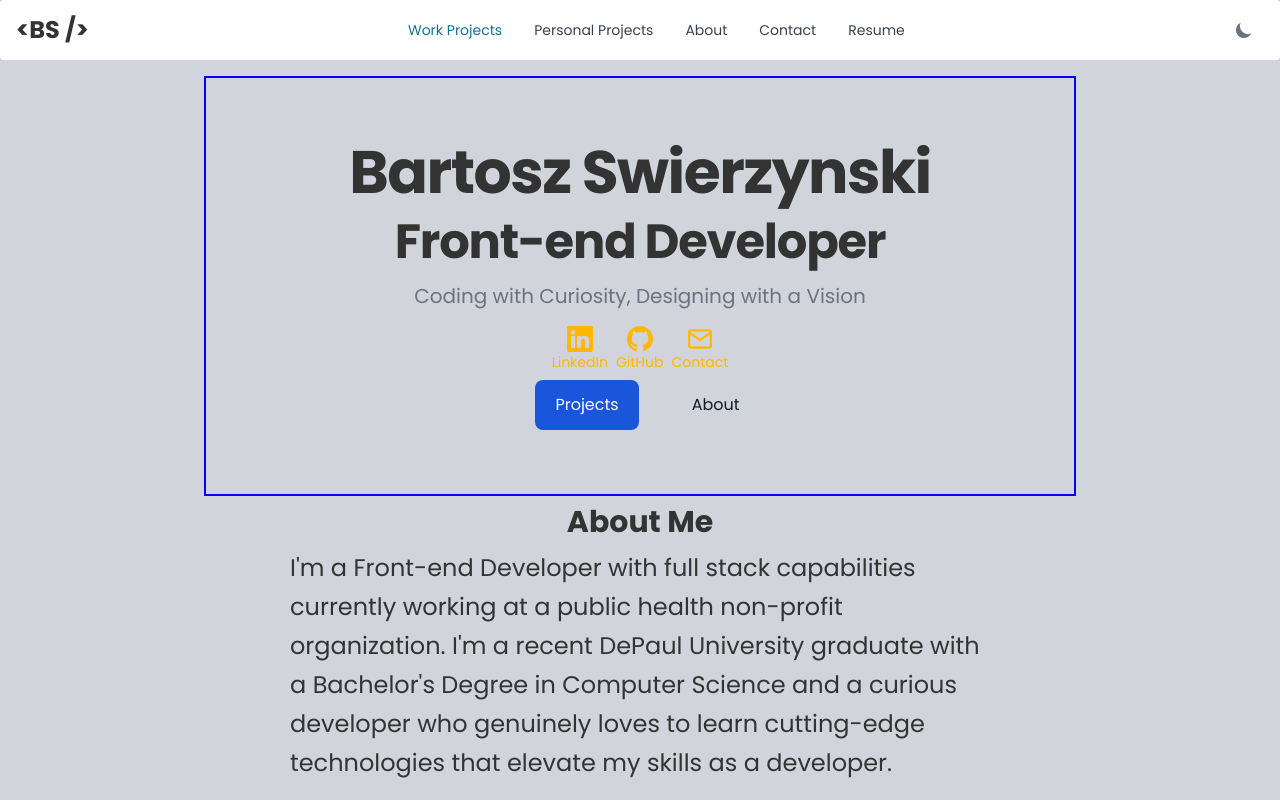
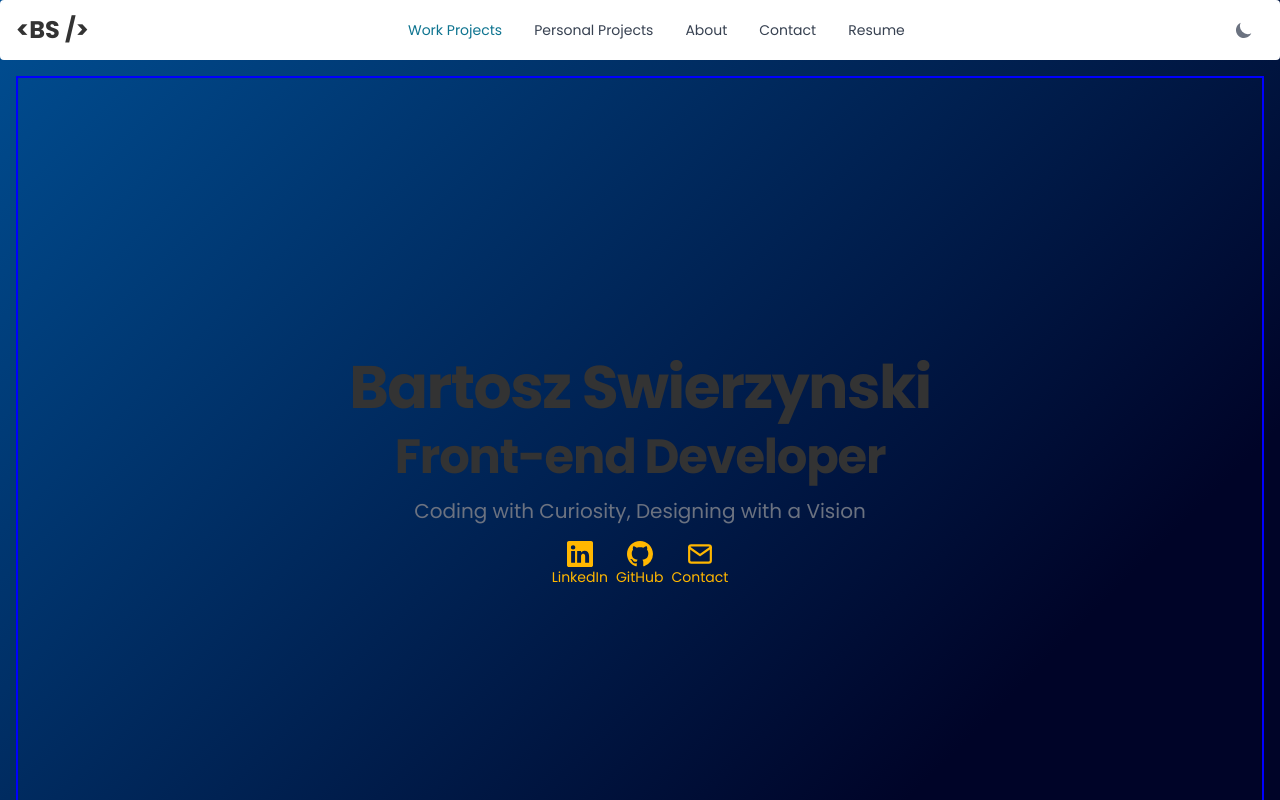
Before and after one commit to bartswierz/portfolio-website-updated, a Next.js app: page / in a window 1280 px wide. Shown: the top 800 px of the page. Built offline with nearby package versions, Linux system fonts and the light colour scheme.

Commit message:
added full viewport height for hero section, added custom scrollbar

```diff
--- a/src/app/components/ContactForm.tsx
+++ b/src/app/components/ContactForm.tsx
@@ -3,7 +3,7 @@ import { useState, useEffect, FormEvent } from "react";
 import { Label, TextInput, Textarea } from "flowbite-react";
 import { HiMail } from "react-icons/hi";
 import { BsFillPersonFill } from "react-icons/bs";
-
+import Toast_ from "./Toast";
 //REFERENCE VIDEO FOR nodemailer setup: https://www.youtube.com/watch?v=6DAozN-qxr0
 const ContactForm = () => {
   const [loading, setLoading] = useState(false);
@@ -70,15 +70,20 @@ const ContactForm = () => {
       setLoading(false);
 
       //reset the form
-      // event.target.name.value = "";
-      // event.target.email.value = "";
-      // event.target.message.value = "";
       setName("");
       setEmail("");
       setMessage("");
+      // <Toast_ />;
     }
 
     if (!response.ok) {
+      const error = await response.json();
+
+      if (error.message) {
+        // TODO - add a toast
+        // Toast(error message)
+        // <Toast_ />;
+      }
       console.log("Error sending message");
       setLoading(false);
     }
--- a/src/app/components/Hero.tsx
+++ b/src/app/components/Hero.tsx
@@ -4,8 +4,8 @@ import IconLink from "./IconLink";
 // Reference: https://flowbite.com/docs/components/jumbotron/
 const Hero = () => {
   return (
-    <section className="dark:bg-gray-900">
-      <div className="b py-8 px-4 mx-auto max-w-screen-xl text-center lg:py-16">
+    <section className="b w-full min-h-screen flex items-center justify-center">
+      <div className="py-8 px-4 mx-auto max-w-screen-xl text-center lg:py-16">
         <h1 className="mb-4 text-4xl font-extrabold tracking-tight leading-none  md:text-5xl lg:text-6xl dark:text-dark">
           Bartosz Swierzynski
           {/* Who you gonna call? GHOST BOO-STERS */}
@@ -26,13 +26,14 @@ const Hero = () => {
         </ul>
 
         {/* BUTTONS - PROJECT/ABOUT */}
-        <div className="flex flex-col space-y-4 sm:flex-row sm:justify-center sm:space-y-0 sm:space-x-4">
+        {/* <div className="flex flex-col space-y-4 sm:flex-row sm:justify-center sm:space-y-0 sm:space-x-4">
           <div id="work"></div>
           <Button text="Projects" buttonType="primary" link="#" />
 
           <div id="about"></div>
           <Button text="About" buttonType="secondary" link="#" />
-        </div>
+        </div> */}
+        {/* TODO - add  */}
       </div>
     </section>
   );
--- a/src/app/components/LaptopMockup.tsx
+++ b/src/app/components/LaptopMockup.tsx
@@ -5,7 +5,7 @@ interface LaptopMockupProps {
 const LaptopMockup = ({ image }: LaptopMockupProps) => {
   return (
     <div className="mb-6">
-      <div className="relative mx-auto border-gray-800 dark:border-gray-800 bg-gray-800 border-[8px] rounded-t-xl h-[172px] max-w-[301px] md:h-[294px] md:max-w-[512px]  bg-green-500-">
+      <div className="relative mx-auto border-gray-800 dark:border-gray-800 bg-gray-800 border-[8px] rounded-t-xl h-[172px] max-w-[301px] md:h-[294px] md:max-w-[512px] ">
         <div className="rounded-lg overflow-hidden h-[156px] md:h-[278px] bg-white dark:bg-gray-800">
           {/* LIGHT MODE */}
           {/* <img
@@ -18,12 +18,12 @@ const LaptopMockup = ({ image }: LaptopMockupProps) => {
           <img
             // src="https://flowbite.s3.amazonaws.com/docs/device-mockups/laptop-screen-dark.png"
             src={image}
-            className="hidden- dark:block- h-[156px] md:h-[278px] w-full rounded-lg- object-center"
+            className="h-[156px] md:h-[278px] w-full  object-center"
             alt="Laptop Mockup"
           />
         </div>
       </div>
-      <div className="relative mx-auto bg-gray-900 dark:bg-gray-700 rounded-b-xl rounded-t-sm h-[17px] max-w-[351px] md:h-[21px] md:max-w-[597px] shadow- shadow-lg">
+      <div className="relative mx-auto bg-gray-900 dark:bg-gray-700 rounded-b-xl rounded-t-sm h-[17px] max-w-[351px] md:h-[21px] md:max-w-[597px]  drop-shadow-2xl">
         <div className="absolute left-1/2 top-0 -translate-x-1/2 rounded-b-xl w-[56px] h-[5px] md:w-[96px] md:h-[8px] bg-gray-800"></div>
       </div>
     </div>
--- /dev/null
+++ b/src/app/components/Toast.tsx
@@ -0,0 +1,15 @@
+"use client";
+
+import { Toast } from "flowbite-react";
+import { FaTelegramPlane } from "react-icons/fa";
+
+export default function ToastSuccess() {
+  return (
+    <div className="space-x-4 divide-x divide-gray-200 dark:divide-gray-700">
+      <Toast>
+        <FaTelegramPlane className="h-5 w-5 text-cyan-600 dark:text-cyan-500" />
+        <div className="pl-4 text-sm font-normal">Message sent successfully.</div>
+      </Toast>
+    </div>
+  );
+}
--- a/src/app/globals.css
+++ b/src/app/globals.css
@@ -3,60 +3,128 @@
 @tailwind utilities;
 
 :root {
-  --background-color: #3123dd;
-  --color: #3123dd;
+  /* --background-color: linear-gradient(-45deg, #00c1df, #0028ff, #000428, #000428, #004e92);
+  --color: #3123dd; */
+  /* --background-color: #3123dd;
+  --color: #3123dd; */
 }
 
 /* SMOOTH SCROLLING */
 html {
   scroll-behavior: smooth;
+  /* TODO - temporary remove once we work on dark/light color schemes */
+  /* background: linear-gradient(-45deg, #00c1df, #0028ff, #000428, #000428, #004e92);
+  background-size: 125% 125%;
+  animation: gradient 10s ease infinite;
+  -moz-animation: gradient 10s ease infinite;
+  -webkit-animation: gradient 10s ease infinite;
+  -o-animation: gradient 10s ease infinite;
+  -ms-animation: gradient 10s ease infinite; */
 }
 
 [data-theme="dark"],
-[data-theme="dark"] {
-  --background-color: linear-gradient(-45deg, #00c1df, #0028ff, #000428, #000428, #004e92);
+[data-theme="dark"] body,
+[data-theme="dark"] html {
+  /* background: linear-gradient(-45deg, #00c1df, #0028ff, #000428, #000428, #004e92);
+  background-size: 125% 125%;
+  animation: gradient 10s ease infinite;
+  -moz-animation: gradient 10s ease infinite;
+  -webkit-animation: gradient 10s ease infinite;
+  -o-animation: gradient 10s ease infinite;
+  -ms-animation: gradient 10s ease infinite; */
+  /* background-size: 400% 400%; */
+  /* --background-color: linear-gradient(-45deg, #00c1df, #0028ff, #000428, #000428, #004e92); */
   /* background-color: #000;
   color: #12adaa; */
 }
-/* [data-theme="dark"] html,
-[data-theme="dark"] body {
-  background-color: #000;
-  color: #12adaa;
-} */
 
 .b {
   border: 2px solid blue;
 }
 
 body {
-  --color: var(--background-color);
-  --background-color: var(--text-color);
+  /* --color: var(--background-color);
+  --background-color: var(--text-color); */
+  /* --color: var(--text-color);
+  --background-color: var(--background-color); */
+  /* background: linear-gradient(-45deg, #00c1df, #0028ff, #000428, #000428, #004e92);
+  background-size: 125% 125%;
+  animation: gradient 10s ease infinite;
+  -moz-animation: gradient 10s ease infinite;
+  -webkit-animation: gradient 10s ease infinite;
+  -o-animation: gradient 10s ease infinite;
+  -ms-animation: gradient 10s ease infinite; */
   /* --color: #000;
   --background-color: #fff; */
+  background: linear-gradient(-45deg, #00c1df, #0028ff, #000428, #000428, #004e92);
+  background-size: 125% 125%;
+  animation: gradient 10s ease infinite;
+  -moz-animation: gradient 10s ease infinite;
+  -webkit-animation: gradient 10s ease infinite;
+  -o-animation: gradient 10s ease infinite;
+  -ms-animation: gradient 10s ease infinite;
 }
 
-/* :root {
-  --background-color: #fff;
-  --color: #000;
-} */
+/* Style for the scrollbar  */
+::-webkit-scrollbar {
+  width: 15px; /* width of the scrollbar */
+}
 
-/* body {
-  color: #000;
-  background-color: #fff;
-} */
+/* Style for the scrollbar thumb */
+::-webkit-scrollbar-thumb {
+  background-color: #e3a812;
+  border-radius: 50px;
+}
 
-/* [data-theme="dark"] html,
-[data-theme="dark"] body {
-  background: linear-gradient(-45deg, #00c1df, #0028ff, #000428, #000428, #004e92); */
-/* background-color: #000;
-  color: #12adaa; */
-/* } */
-/* [data-theme="dark"] html,
-[data-theme="dark"] body {
-  background-color: #000;
-  color: #12adaa;
-} */
+/* Style for the scrollbar track */
+::-webkit-scrollbar-track {
+  background-color: rgba(37, 40, 57);
+}
 
-/* .b {
-  border: 2px solid blue;
-} */
+/* Style for the scrollbar */
+::-moz-scrollbar {
+  width: 15px; /* width of the scrollbar */
+}
+
+/* Style for the scrollbar thumb */
+::-moz-scrollbar-thumb {
+  background-color: #e3a812;
+  border-radius: 50px;
+}
+
+/* Style for the scrollbar track */
+::-moz-scrollbar-track {
+  background-color: rgba(37, 40, 57);
+}
+
+/* Style for the scrollbar */
+::-ms-scrollbar {
+  width: 15px; /* width of the scrollbar */
+}
+
+/* Style for the scrollbar thumb */
+::-ms-scrollbar-thumb {
+  background-color: #e3a812;
+  border-radius: 50px;
+}
+
+/* Style for the scrollbar track */
+::-ms-scrollbar-track {
+  background-color: rgba(37, 40, 57);
+}
+
+/* Style for the scrollbar */
+::-o-scrollbar {
+  width: 15px; /* width of the scrollbar */
+}
+
+/* Style for the scrollbar thumb */
+::-o-scrollbar-thumb {
+  background-color: #e3a812;
+  border-radius: 50px;
+}
+
+/* Style for the scrollbar track */
+::-o-scrollbar-track {
+  background-color: rgba(37, 40, 57);
+}
--- a/src/app/layout.tsx
+++ b/src/app/layout.tsx
@@ -26,7 +26,7 @@ const poppins = Poppins({
 export default function RootLayout({ children }: { children: React.ReactNode }) {
   return (
     <html lang="en" className="dark text-primary">
-      <body className={`${poppins.className} bg-gray-300 dark:bg-slate-900`}>
+      <body className={`${poppins.className} bg-gray-200 dark:from-slate-800- dark:bg-slate-900 `}>
         <Navbar_ />
         {/* <Providers> */}
         {/* <ThemeSwitcher /> */}
--- a/tailwind.config.ts
+++ b/tailwind.config.ts
@@ -21,7 +21,11 @@ const config: Config = {
         primary: "#252839",
         hover: "#ffb700",
         technology: "#ffb700",
+        // "bg-dark": "linear-gradient(-45deg, #00c1df, #0028ff, #000428, #000428, #004e92)",
       },
+      // background: {
+      //   dark: "linear-gradient(-45deg, #00c1df, #0028ff, #000428, #000428, #004e92)",
+      // },
       textColor: {
         primary: "#333",
         hover: "#333",
```
